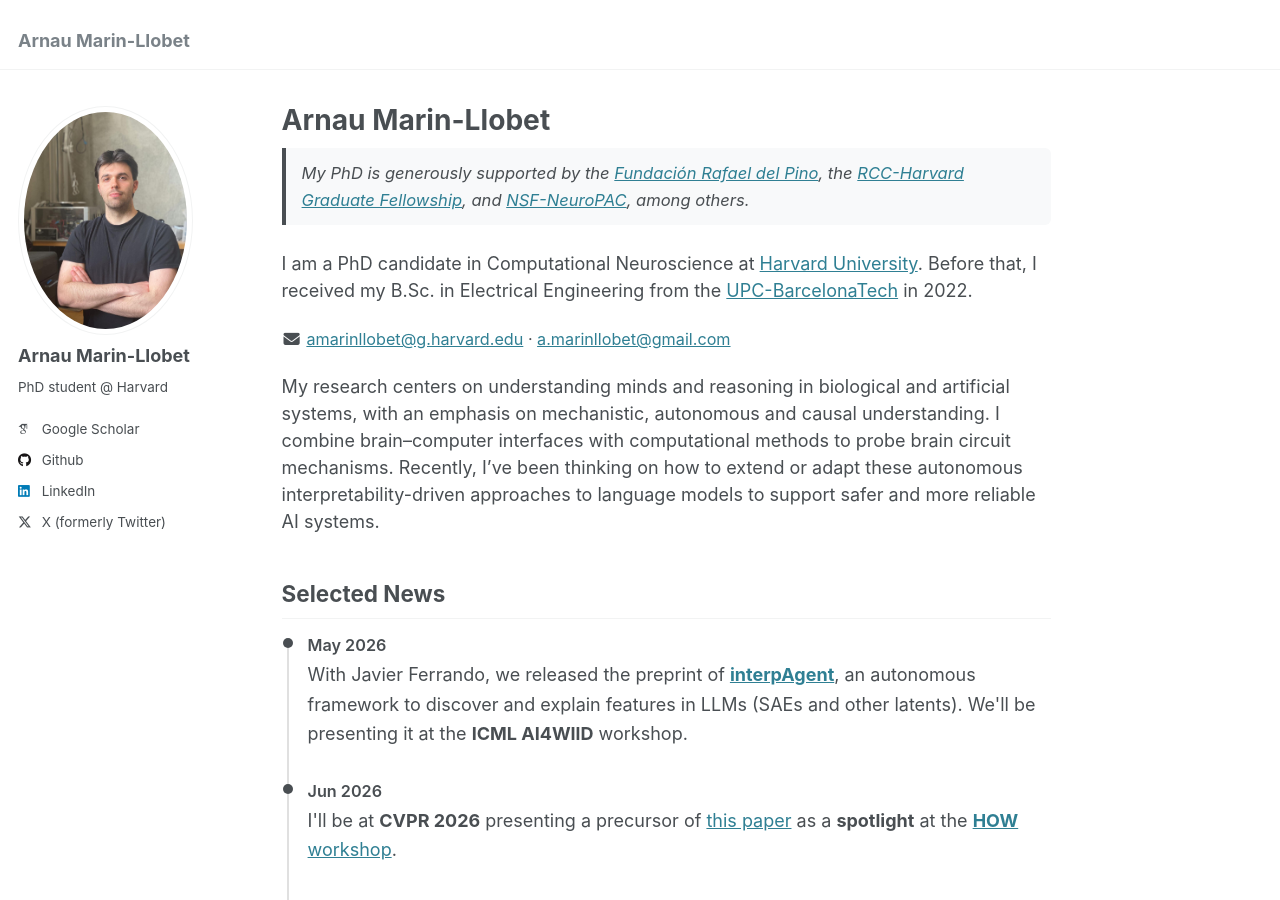
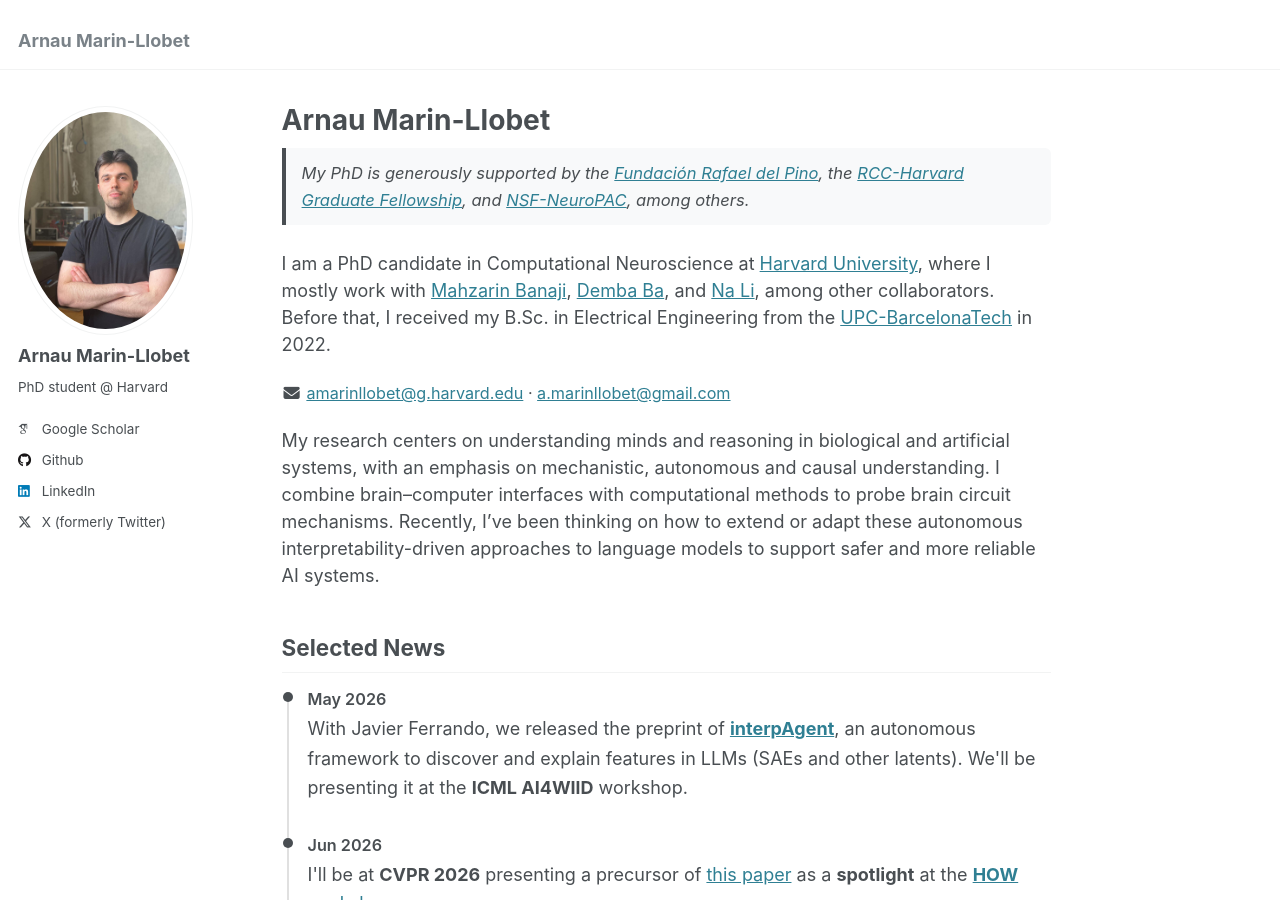
Before and after one commit to arnaumarin/arnaumarin.github.io, a Jekyll site: the page built from _pages/about.md, in a window 1280 px wide and 900 px high. Built offline with Jekyll 4.4.1, drawn with Linux system fonts in a browser that asks for light colours; some web fonts are replaced.

Commit message:
Update about.md

```diff
--- a/_pages/about.md
+++ b/_pages/about.md
@@ -12,7 +12,7 @@
 My PhD is generously supported by the <a href="https://frdelpino.es/">Fundaci&oacute;n Rafael del Pino</a>, the <a href="https://rcc.harvard.edu/">RCC-Harvard Graduate Fellowship</a>, and <a href="https://www.neuropac.info">NSF-NeuroPAC</a>, among others.
 </div>
 
-I am a PhD candidate in Computational Neuroscience at [Harvard University](https://seas.harvard.edu/). Before that, I received my B.Sc. in Electrical Engineering from the [UPC-BarcelonaTech](https://telecos.upc.edu/en) in 2022.
+I am a PhD candidate in Computational Neuroscience at [Harvard University](https://seas.harvard.edu/), where I mostly work with [Mahzarin Banaji](https://psychology.fas.harvard.edu/people/mahzarin-r-banaji), [Demba Ba](https://crisp.seas.harvard.edu/), and [Na Li](https://nali.seas.harvard.edu/), among other collaborators. Before that, I received my B.Sc. in Electrical Engineering from the [UPC-BarcelonaTech](https://telecos.upc.edu/en) in 2022.
 
 <p id="contact-email" style="color: #494e52; font-size: 0.9em;">
 <noscript>amarinllobet [at] g [dot] harvard [dot] edu &middot; a.marinllobet [at] gmail [dot] com</noscript>
```
